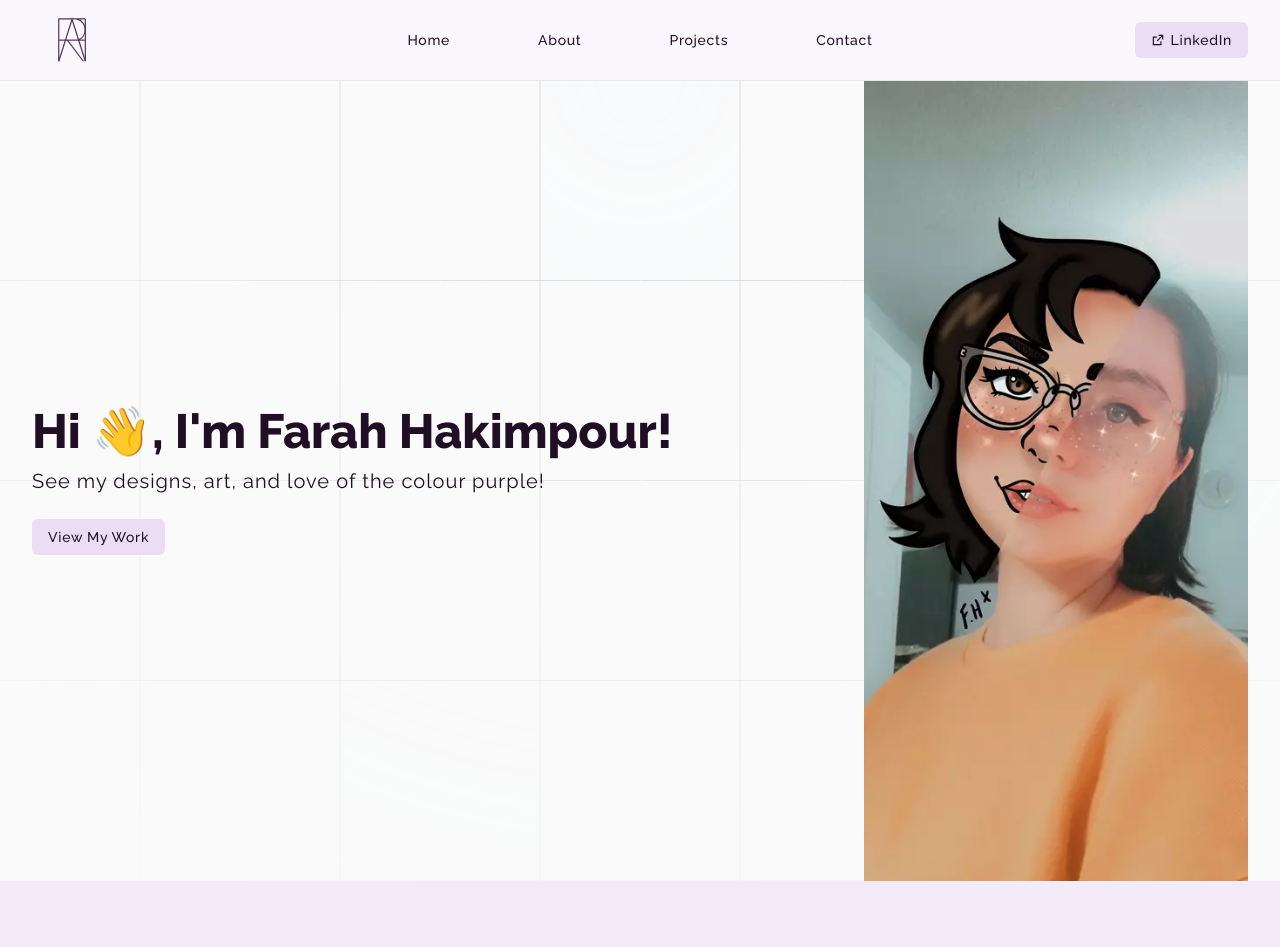
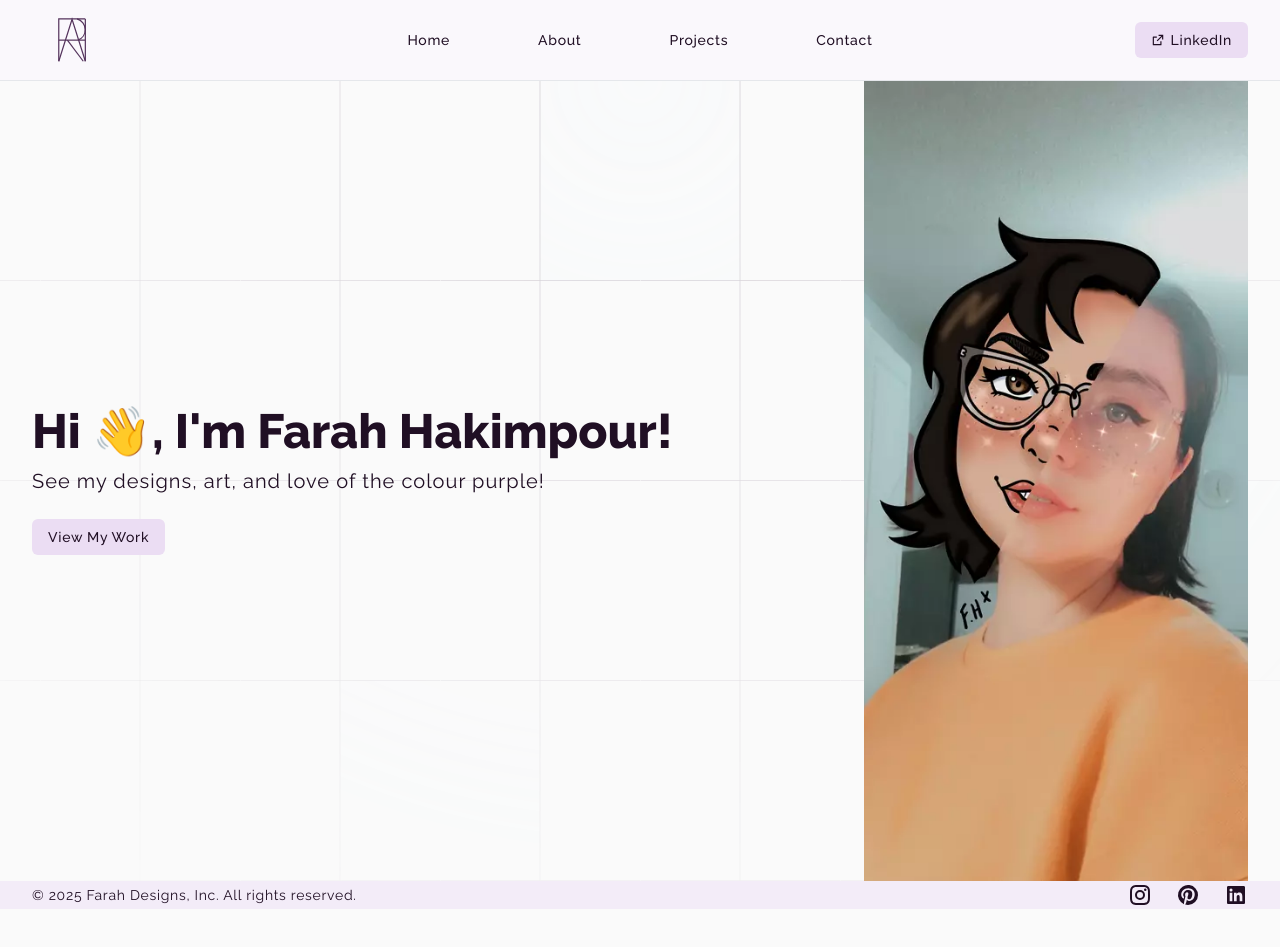
Before and after one commit to Justin-Bento/farah-hakimpour, a Next.js app: page / in a window 1280 px wide. Shown: the top 947 px of the page. After the commit the page ends 909 px from the top, so only its background shows below. Built offline with nearby package versions, Linux system fonts and the light colour scheme; no server answers.

Commit message:
fixed footer type to not bleed on users screen.

```diff
--- a/src/components/Footer.tsx
+++ b/src/components/Footer.tsx
@@ -5,7 +5,7 @@ import { footer_navigation } from "../../lib/data";
 export default function Footer() {
   return (
     <footer>
-      <div className="py-16 sm:px-6 lg:px-8 lg:container lg:mx-auto md:flex md:items-center md:justify-between">
+      <div className="p-4 py-16 lg:p-0 sm:px-6 lg:px-8 lg:container lg:mx-auto md:flex md:items-center md:justify-between">
         <div className="flex justify-start space-x-6 md:justify-center lg:justify-end md:order-2">
           {footer_navigation.map((item) => (
             <Link key={item.name} href={item.href} className="transition-all hover:opacity-80" target="_blank" aria-label="external-link-to-social-media">
```
